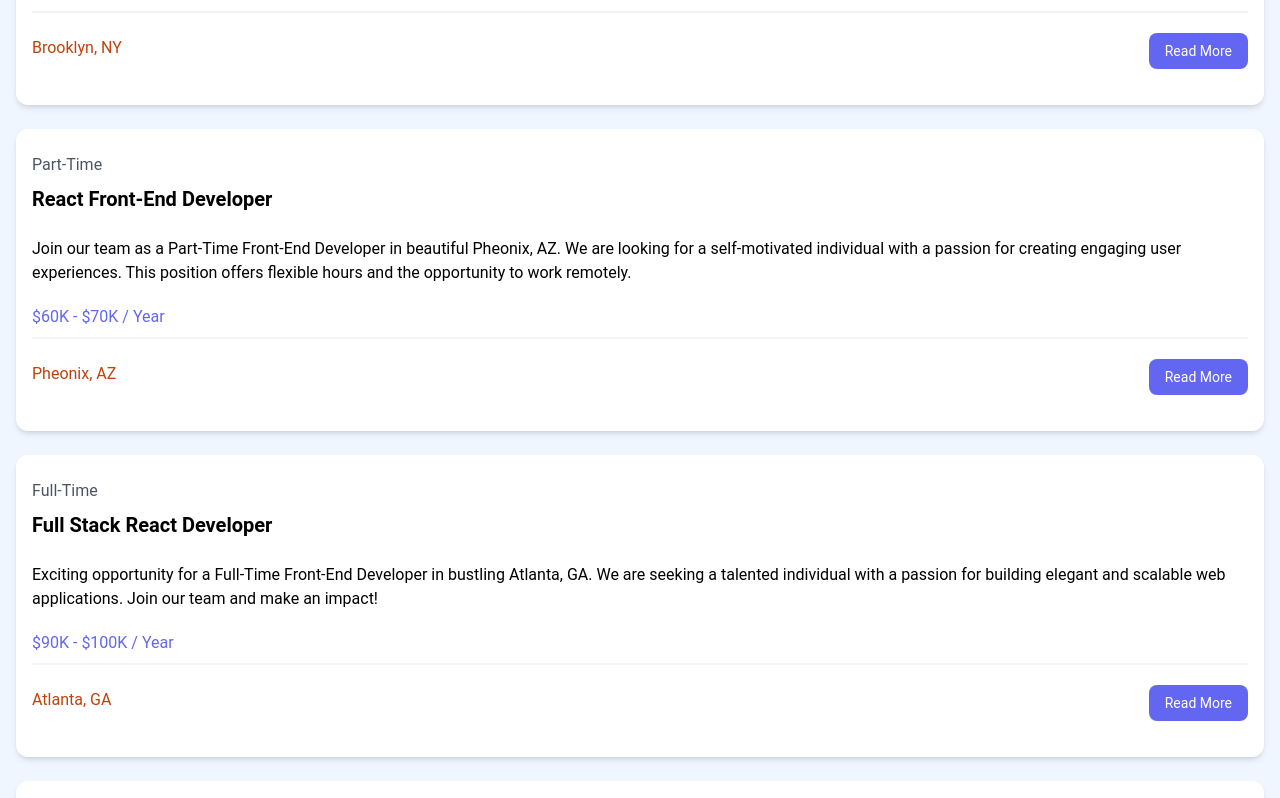
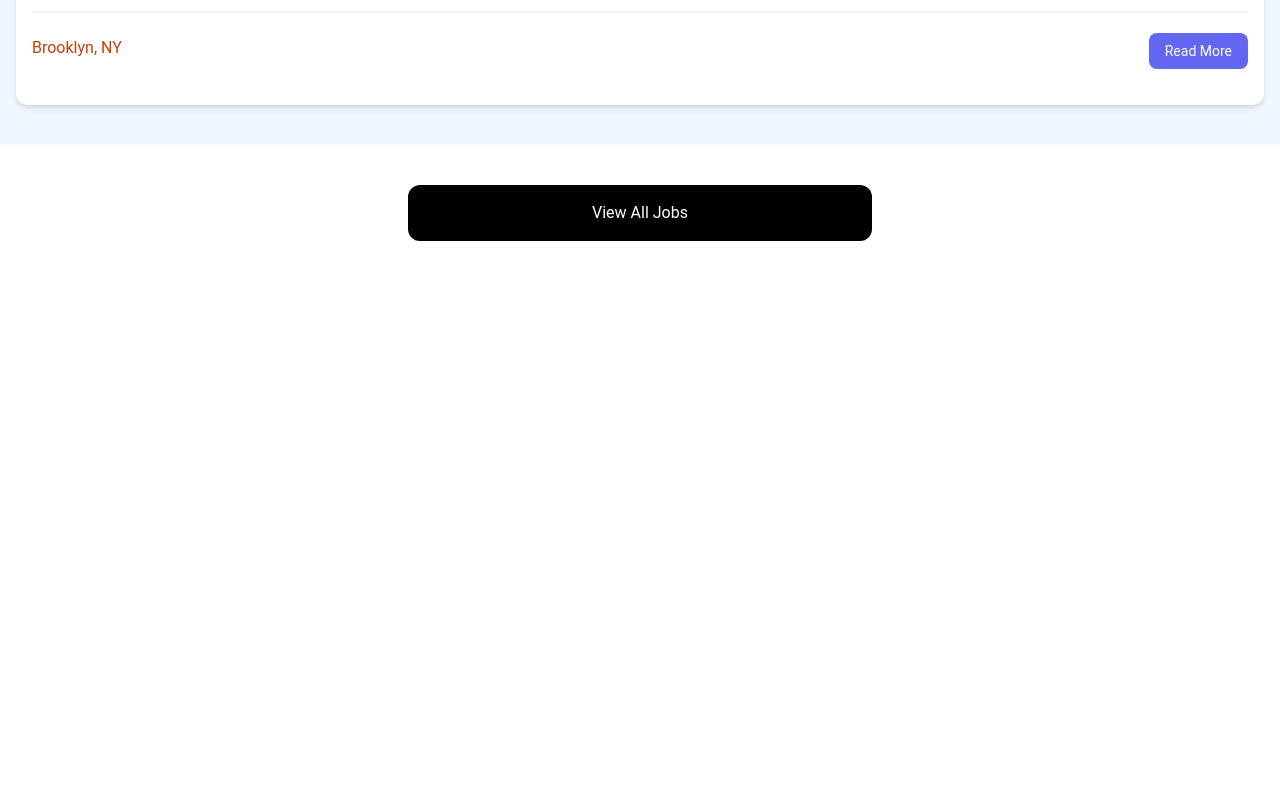
Before and after one commit to athekes/react-crash-2025, a React (Vite) app: page / in a window 1280 px wide. Shown: the part 1742-2540 px from the top of the page. After the commit the page ends 2023 px from the top, so only its background shows below. Built offline with nearby package versions, Linux system fonts and the light colour scheme.

Commit message:
add ViewAllJobs component and update JobListings to display recent jobs

```diff
--- a/src/App.jsx
+++ b/src/App.jsx
@@ -2,24 +2,16 @@
 import Hero from './components/Hero'
 import HomeCards from './components/HomeCards'
 import JobListings from './components/JobListings'
+import ViewAllJobs from './components/ViewAllJobs'
 
 const App = () => {
   return (
     <>
       <Navbar />
-
       <Hero />
-
       <HomeCards />
-
       <JobListings />
-
-      <section className="m-auto max-w-lg my-10 px-6">
-        <a
-          href="jobs.html"
-          className="block bg-black text-white text-center py-4 px-6 rounded-xl hover:bg-gray-700"
-          >View All Jobs</a>
-      </section>
+      <ViewAllJobs />
     </>
   )
 }
--- a/src/components/JobListings.jsx
+++ b/src/components/JobListings.jsx
@@ -2,6 +2,9 @@
 import JobListing from './JobListing'
 
 const JobListings = () => {
+
+  const recentJobs = jobsData.jobs.slice(0, 3)
+
   return (
     <section className="bg-blue-50 px-4 py-10">
       <div className="container-xl lg:container m-auto">
@@ -9,7 +12,7 @@
           Browse Jobs
         </h2>
         <div className="grid grid-cols-1 md:grid-cols-3 gap-6">
-          {jobsData.jobs.map((job) => <JobListing job={job} key={job.id}/> )}
+          {recentJobs.map((job) => <JobListing job={job} key={job.id}/> )}
         </div>
       </div>
     </section>
--- /dev/null
+++ b/src/components/ViewAllJobs.jsx
@@ -0,0 +1,13 @@
+const ViewAllJobs = () => {
+
+  return (
+    <section className="m-auto max-w-lg my-10 px-6">
+      <a
+        href="/jobs"
+        className="block bg-black text-white text-center py-4 px-6 rounded-xl hover:bg-gray-700"
+        >View All Jobs</a>
+    </section>
+  )
+}
+
+export default ViewAllJobs
```
